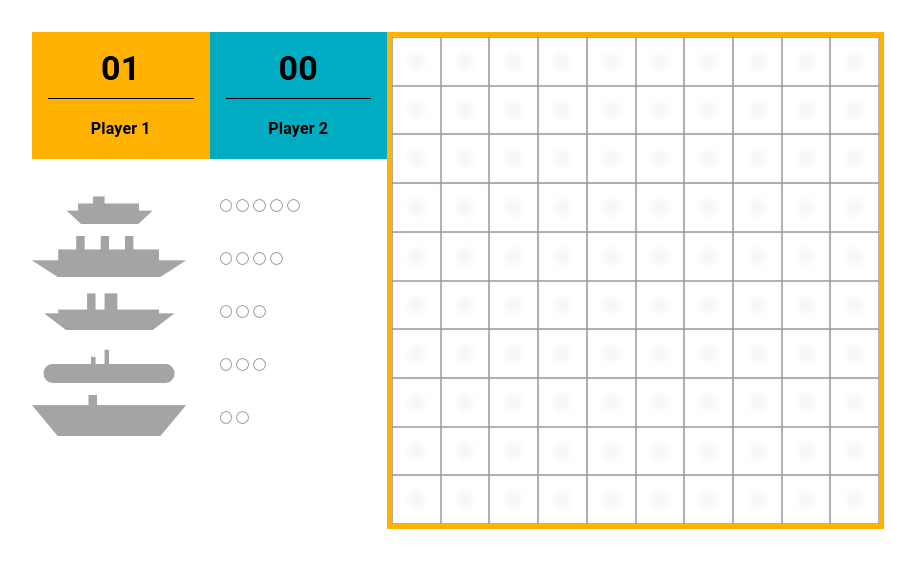
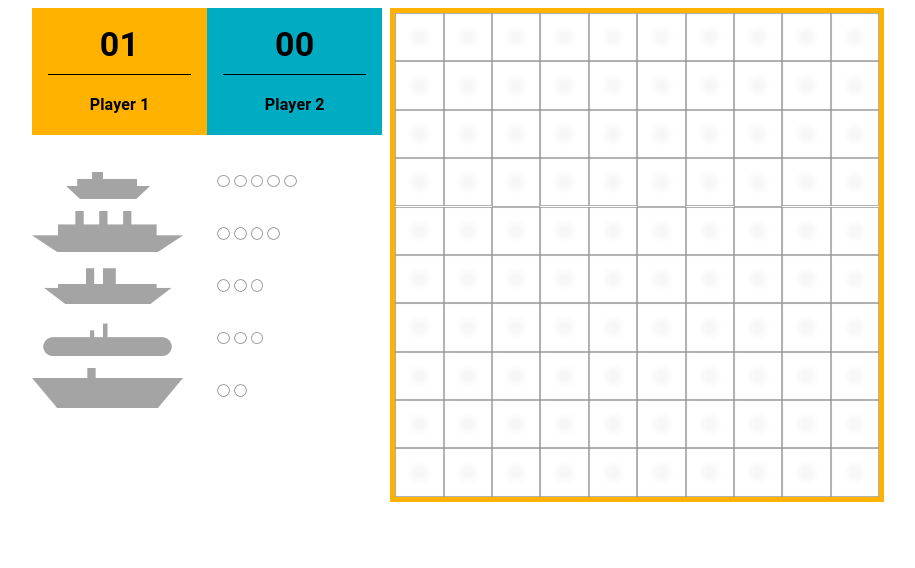
Before and after one commit to AhamedR/battleship, a React app: page / in a window 1280 px wide. Shown: the top 568 px of the page, without its empty margins (182-1097 px from the left). Built offline with nearby package versions, Linux system fonts and the light colour scheme; the HTML template or start-up script is replaced by a standard one.

Commit message:
style: spacing updated with the scoreboard and game board

```diff
--- a/src/components/template/GameTemplate.tsx
+++ b/src/components/template/GameTemplate.tsx
@@ -11,6 +11,7 @@ const GameTemplate: React.FC = () => {
         container
         sx={{ flexDirection: { md: "row", xs: "column-reverse" } }}
         mt={4}
+        spacing={{ xs: 0, md: 1 }}
       >
         <Grid item xs={12} md={5}>
           <GameInfo />
```
